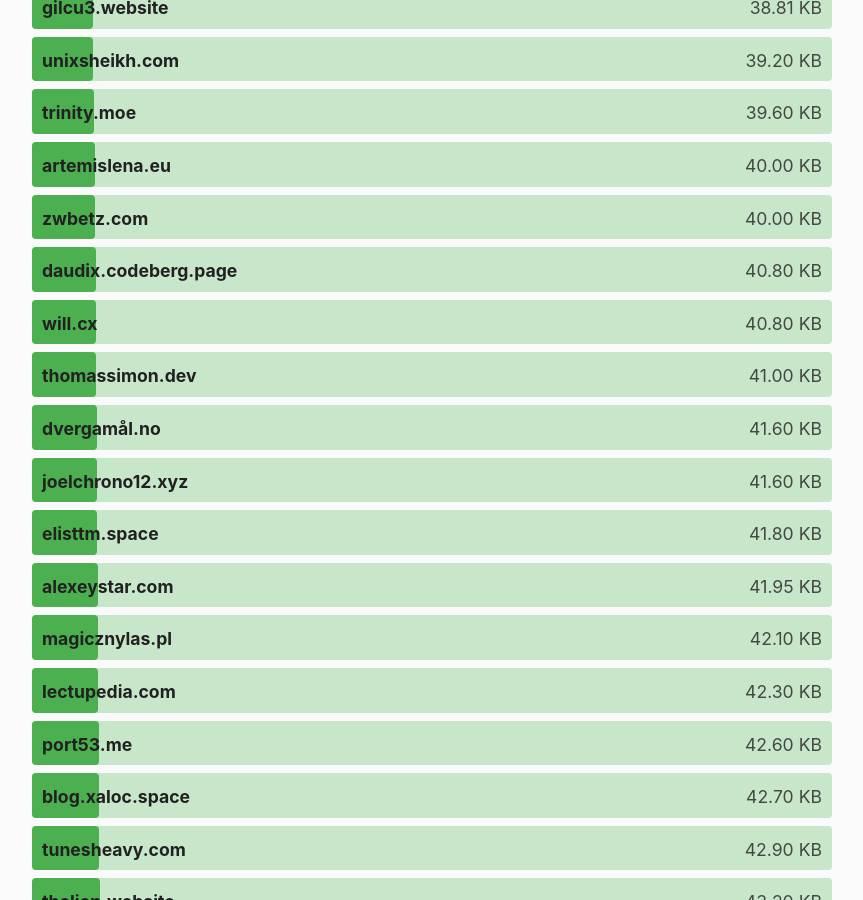
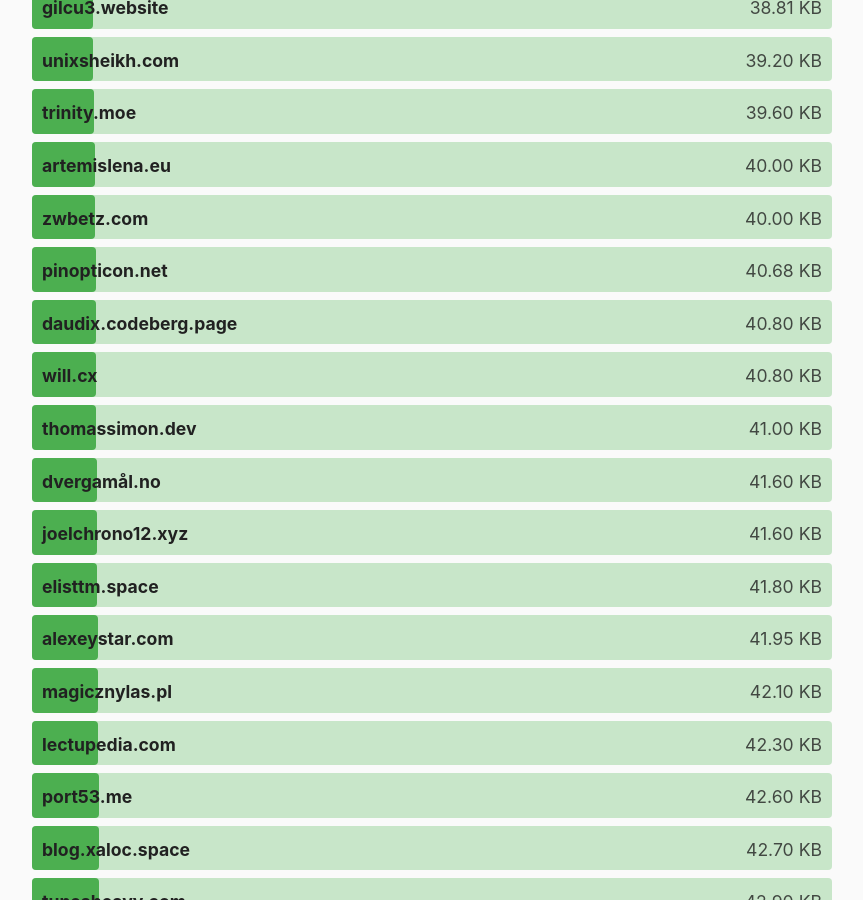
Before and after one commit to kevquirk/512kb.club, a Jekyll site: the page built from index.md, in a window 1280 px wide and 900 px high, scrolled down 14787 px. Shown: the whole window, without its empty margins (208-1071 px from the left). Built offline with Jekyll 4.4.1, drawn with Linux system fonts in a browser that asks for light colours.

Commit message:
Add site: pinopticon.net
https://radar.cloudflare.com/scan/f1e0805b-a903-4366-a4b9-73020ccb3c2c/summary

```diff
--- a/_data/sites.yml
+++ b/_data/sites.yml
@@ -3832,3 +3832,8 @@
   url: https://zwieratko.sk/
   size: 28.07
   last_checked: 2024-02-11
+
+- domain: pinopticon.net
+  url: https://pinopticon.net/
+  size: 40.68
+  last_checked: 2024-04-14
```
